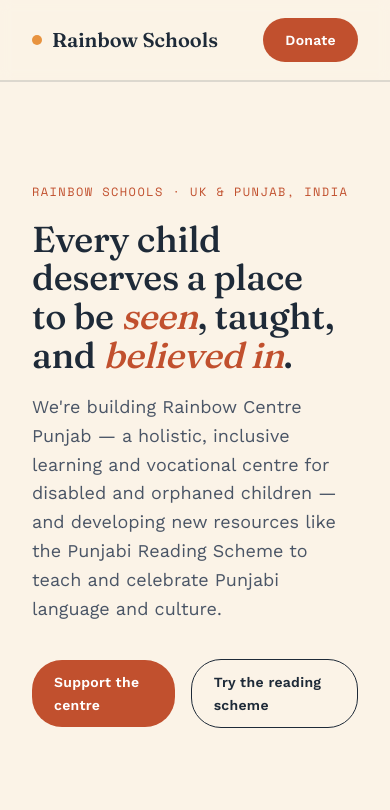
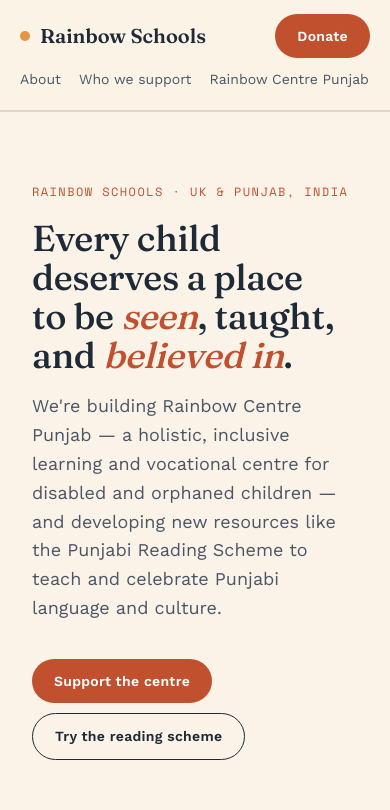
Before and after one commit to cipher-ghost-ctrl/Rainbow-Schools, a plain HTML site: page index.html in a window 390 px wide. Shown: the top 810 px of the page. Drawn offline with nearby package versions, Linux system fonts and the light colour scheme.

Commit message:
Improve navigation layout for mobile view
Updated navigation styles for better responsiveness on smaller screens.

```diff
--- a/index.html
+++ b/index.html
@@ -157,7 +157,20 @@
 
   @media (max-width:820px){
     .about-grid, .phase-grid, .involve-grid{grid-template-columns:1fr;}
-    nav.links{display:none;}
+    .nav{flex-wrap:wrap;gap:10px;padding:14px 20px;}
+    nav.links{
+      display:flex; order:3; width:100%;
+      overflow-x:auto; gap:18px; padding-bottom:2px;
+      -webkit-overflow-scrolling:touch; scrollbar-width:none;
+    }
+    nav.links::-webkit-scrollbar{display:none;}
+    nav.links a{white-space:nowrap;flex-shrink:0;}
+    .arc-labels{font-size:10px;}
+  }
+  @media (max-width:480px){
+    .hero{padding:70px 0 40px;}
+    .hero-cta{flex-direction:column;align-items:flex-start;gap:10px;}
+    .involve-grid, .phase-grid{gap:16px;}
   }
 </style>
 </head>
```
